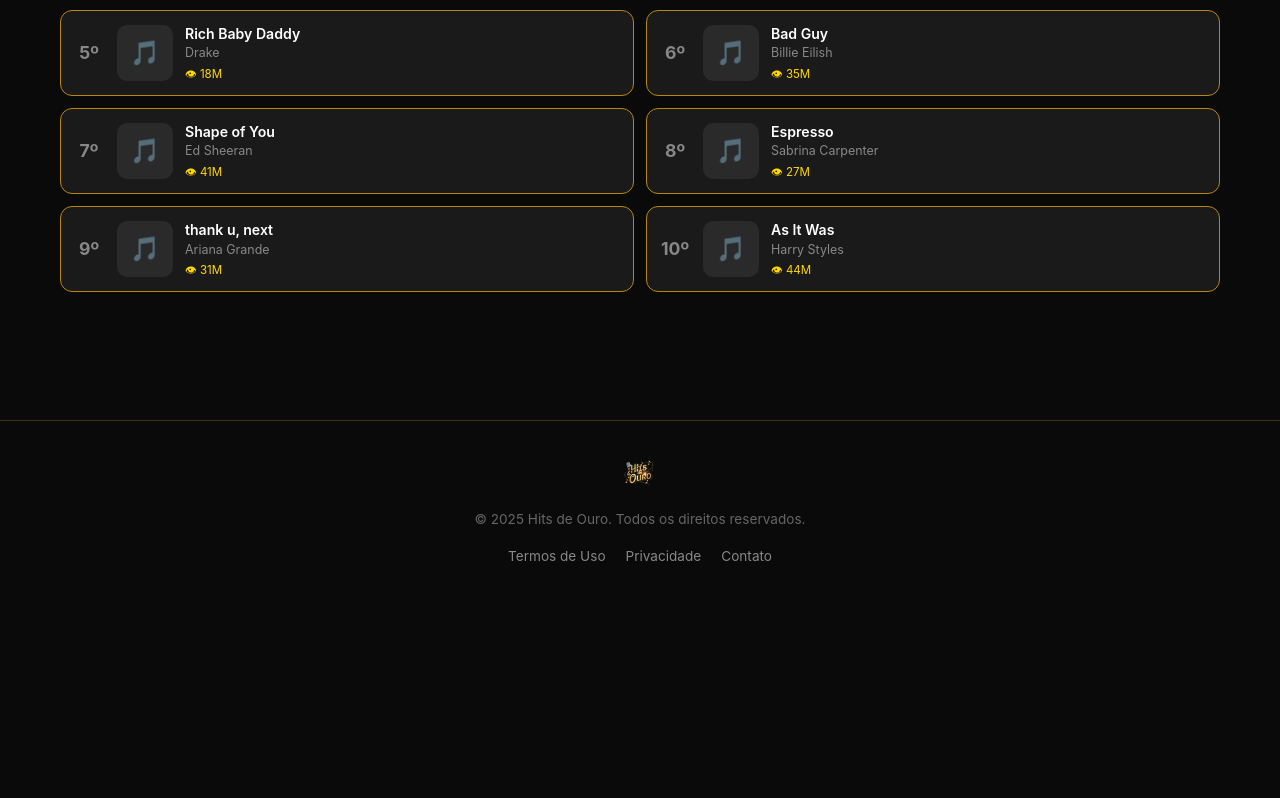
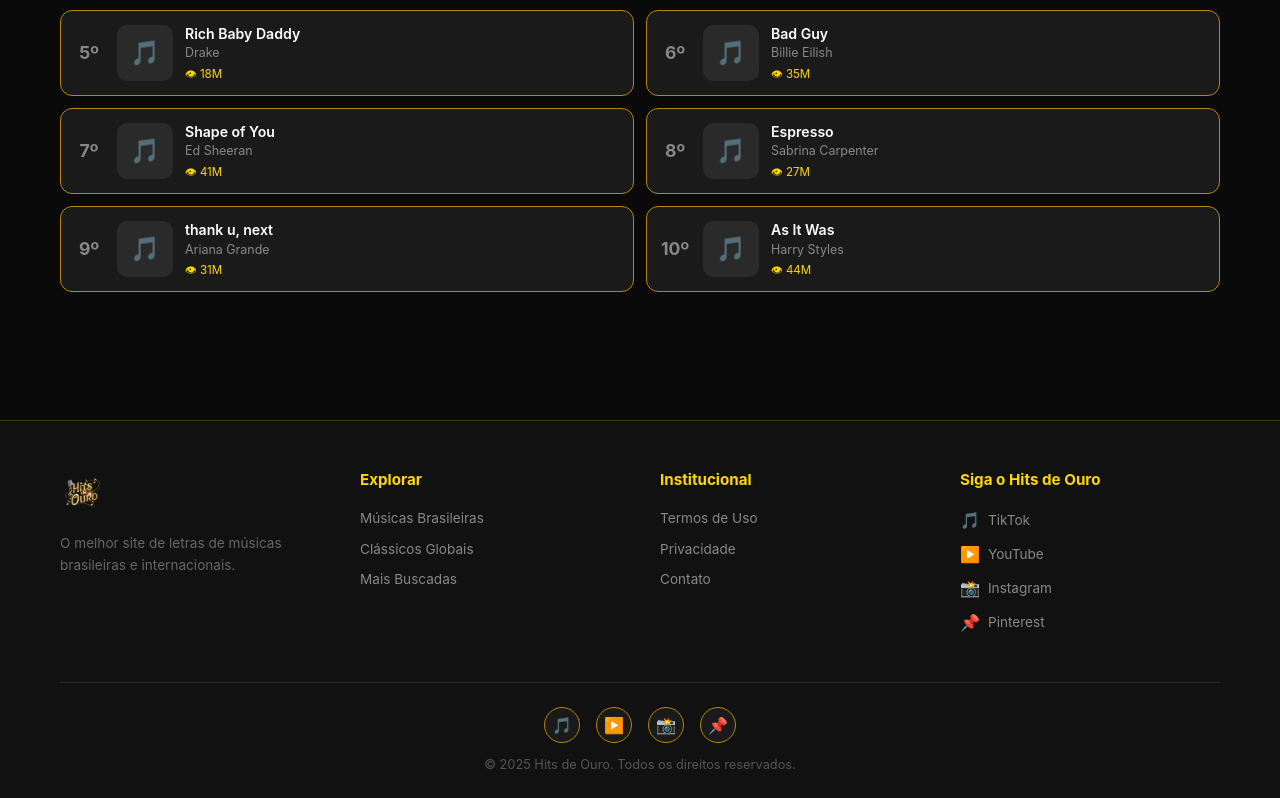
Before and after one commit to adhylsoon-crypto/hits-de-ouro, a Next.js app: page / in a window 1280 px wide. Shown: the part 1205-2003 px from the top of the page. Before the commit the page ends 1803 px from the top, so only its background shows below. Built offline with nearby package versions, Linux system fonts and the light colour scheme; no server answers.

Commit message:
footer sofisticado com redes sociais

```diff
--- a/app/layout.tsx
+++ b/app/layout.tsx
@@ -18,39 +18,75 @@ export default function RootLayout({ children }: { children: React.ReactNode })
               <img src="/logo.png" alt="Hits de Ouro" style={{ height: '48px', width: 'auto' }} />
             </a>
             <nav style={{ display: 'flex', alignItems: 'center', gap: '20px' }}>
-              <a href="/" style={{ color: '#aaa', textDecoration: 'none', fontSize: '0.9rem' }}>
-                Início
-              </a>
-              <a href="/contato" style={{ color: '#aaa', textDecoration: 'none', fontSize: '0.9rem' }}>
-                Contato
-              </a>
+              <a href="/" style={{ color: '#aaa', textDecoration: 'none', fontSize: '0.9rem' }}>Início</a>
+              <a href="/contato" style={{ color: '#aaa', textDecoration: 'none', fontSize: '0.9rem' }}>Contato</a>
               <a href="/login" style={{
                 padding: '8px 20px', borderRadius: '10px',
                 background: 'linear-gradient(135deg, #FFD700, #b8860b)',
                 color: 'black', fontWeight: 'bold', fontSize: '0.9rem',
                 textDecoration: 'none', display: 'flex', alignItems: 'center', gap: '6px'
-              }}>
-                👤 Entrar
-              </a>
+              }}>👤 Entrar</a>
             </nav>
           </div>
         </header>
 
-        <main style={{ flex: 1 }}>
-          {children}
-        </main>
+        <main style={{ flex: 1 }}>{children}</main>
 
-        <footer style={{ borderTop: '1px solid rgba(184,134,11,0.3)', background: '#0a0a0a', marginTop: '60px' }}>
-          <div style={{ maxWidth: '1200px', margin: '0 auto', padding: '32px 20px' }}>
-            <div style={{ display: 'flex', flexDirection: 'column', alignItems: 'center', gap: '16px' }}>
-              <img src="/logo.png" alt="Hits de Ouro" style={{ height: '40px', width: 'auto' }} />
-              <p style={{ color: '#666', fontSize: '0.85rem' }}>© 2025 Hits de Ouro. Todos os direitos reservados.</p>
-              <div style={{ display: 'flex', gap: '20px', fontSize: '0.85rem' }}>
-                <a href="/termos" style={{ color: '#888', textDecoration: 'none' }}>Termos de Uso</a>
-                <a href="/privacidade" style={{ color: '#888', textDecoration: 'none' }}>Privacidade</a>
-                <a href="/contato" style={{ color: '#888', textDecoration: 'none' }}>Contato</a>
+        <footer style={{ borderTop: '1px solid rgba(184,134,11,0.3)', background: '#111', marginTop: '60px' }}>
+          <div style={{ maxWidth: '1200px', margin: '0 auto', padding: '48px 20px 24px' }}>
+
+            <div style={{ display: 'grid', gridTemplateColumns: 'repeat(auto-fit, minmax(200px, 1fr))', gap: '40px', marginBottom: '48px' }}>
+              <div>
+                <img src="/logo.png" alt="Hits de Ouro" style={{ height: '48px', marginBottom: '16px' }} />
+                <p style={{ color: '#666', fontSize: '0.85rem', lineHeight: '1.6' }}>
+                  O melhor site de letras de músicas brasileiras e internacionais.
+                </p>
+              </div>
+              <div>
+                <h4 style={{ color: '#FFD700', fontWeight: 'bold', marginBottom: '16px', fontSize: '0.95rem' }}>Explorar</h4>
+                <div style={{ display: 'flex', flexDirection: 'column', gap: '10px' }}>
+                  <a href="/" style={{ color: '#888', textDecoration: 'none', fontSize: '0.85rem' }}>Músicas Brasileiras</a>
+                  <a href="/" style={{ color: '#888', textDecoration: 'none', fontSize: '0.85rem' }}>Clássicos Globais</a>
+                  <a href="/" style={{ color: '#888', textDecoration: 'none', fontSize: '0.85rem' }}>Mais Buscadas</a>
+                </div>
+              </div>
+              <div>
+                <h4 style={{ color: '#FFD700', fontWeight: 'bold', marginBottom: '16px', fontSize: '0.95rem' }}>Institucional</h4>
+                <div style={{ display: 'flex', flexDirection: 'column', gap: '10px' }}>
+                  <a href="/termos" style={{ color: '#888', textDecoration: 'none', fontSize: '0.85rem' }}>Termos de Uso</a>
+                  <a href="/privacidade" style={{ color: '#888', textDecoration: 'none', fontSize: '0.85rem' }}>Privacidade</a>
+                  <a href="/contato" style={{ color: '#888', textDecoration: 'none', fontSize: '0.85rem' }}>Contato</a>
+                </div>
+              </div>
+              <div>
+                <h4 style={{ color: '#FFD700', fontWeight: 'bold', marginBottom: '16px', fontSize: '0.95rem' }}>Siga o Hits de Ouro</h4>
+                <div style={{ display: 'flex', flexDirection: 'column', gap: '10px' }}>
+                  <a href="https://www.tiktok.com/@hits_de_ouro" target="_blank" rel="noopener noreferrer" style={{ color: '#888', textDecoration: 'none', fontSize: '0.85rem', display: 'flex', alignItems: 'center', gap: '8px' }}>
+                    <span style={{ fontSize: '1rem' }}>🎵</span> TikTok
+                  </a>
+                  <a href="https://www.youtube.com/@HITSDEOURO" target="_blank" rel="noopener noreferrer" style={{ color: '#888', textDecoration: 'none', fontSize: '0.85rem', display: 'flex', alignItems: 'center', gap: '8px' }}>
+                    <span style={{ fontSize: '1rem' }}>▶️</span> YouTube
+                  </a>
+                  <a href="https://www.instagram.com/hits_de_ouro" target="_blank" rel="noopener noreferrer" style={{ color: '#888', textDecoration: 'none', fontSize: '0.85rem', display: 'flex', alignItems: 'center', gap: '8px' }}>
+                    <span style={{ fontSize: '1rem' }}>📸</span> Instagram
+                  </a>
+                  <a href="https://br.pinterest.com/HITSDEOURO" target="_blank" rel="noopener noreferrer" style={{ color: '#888', textDecoration: 'none', fontSize: '0.85rem', display: 'flex', alignItems: 'center', gap: '8px' }}>
+                    <span style={{ fontSize: '1rem' }}>📌</span> Pinterest
+                  </a>
+                </div>
               </div>
             </div>
+
+            <div style={{ borderTop: '1px solid rgba(184,134,11,0.2)', paddingTop: '24px', display: 'flex', flexDirection: 'column', alignItems: 'center', gap: '12px' }}>
+              <div style={{ display: 'flex', gap: '16px' }}>
+                <a href="https://www.tiktok.com/@hits_de_ouro" target="_blank" rel="noopener noreferrer" style={{ width: '36px', height: '36px', borderRadius: '50%', background: '#1a1a1a', border: '1px solid #b8860b', display: 'flex', alignItems: 'center', justifyContent: 'center', textDecoration: 'none', fontSize: '1rem' }}>🎵</a>
+                <a href="https://www.youtube.com/@HITSDEOURO" target="_blank" rel="noopener noreferrer" style={{ width: '36px', height: '36px', borderRadius: '50%', background: '#1a1a1a', border: '1px solid #b8860b', display: 'flex', alignItems: 'center', justifyContent: 'center', textDecoration: 'none', fontSize: '1rem' }}>▶️</a>
+                <a href="https://www.instagram.com/hits_de_ouro" target="_blank" rel="noopener noreferrer" style={{ width: '36px', height: '36px', borderRadius: '50%', background: '#1a1a1a', border: '1px solid #b8860b', display: 'flex', alignItems: 'center', justifyContent: 'center', textDecoration: 'none', fontSize: '1rem' }}>📸</a>
+                <a href="https://br.pinterest.com/HITSDEOURO" target="_blank" rel="noopener noreferrer" style={{ width: '36px', height: '36px', borderRadius: '50%', background: '#1a1a1a', border: '1px solid #b8860b', display: 'flex', alignItems: 'center', justifyContent: 'center', textDecoration: 'none', fontSize: '1rem' }}>📌</a>
+              </div>
+              <p style={{ color: '#555', fontSize: '0.8rem' }}>© 2025 Hits de Ouro. Todos os direitos reservados.</p>
+            </div>
+
           </div>
         </footer>
 
```
